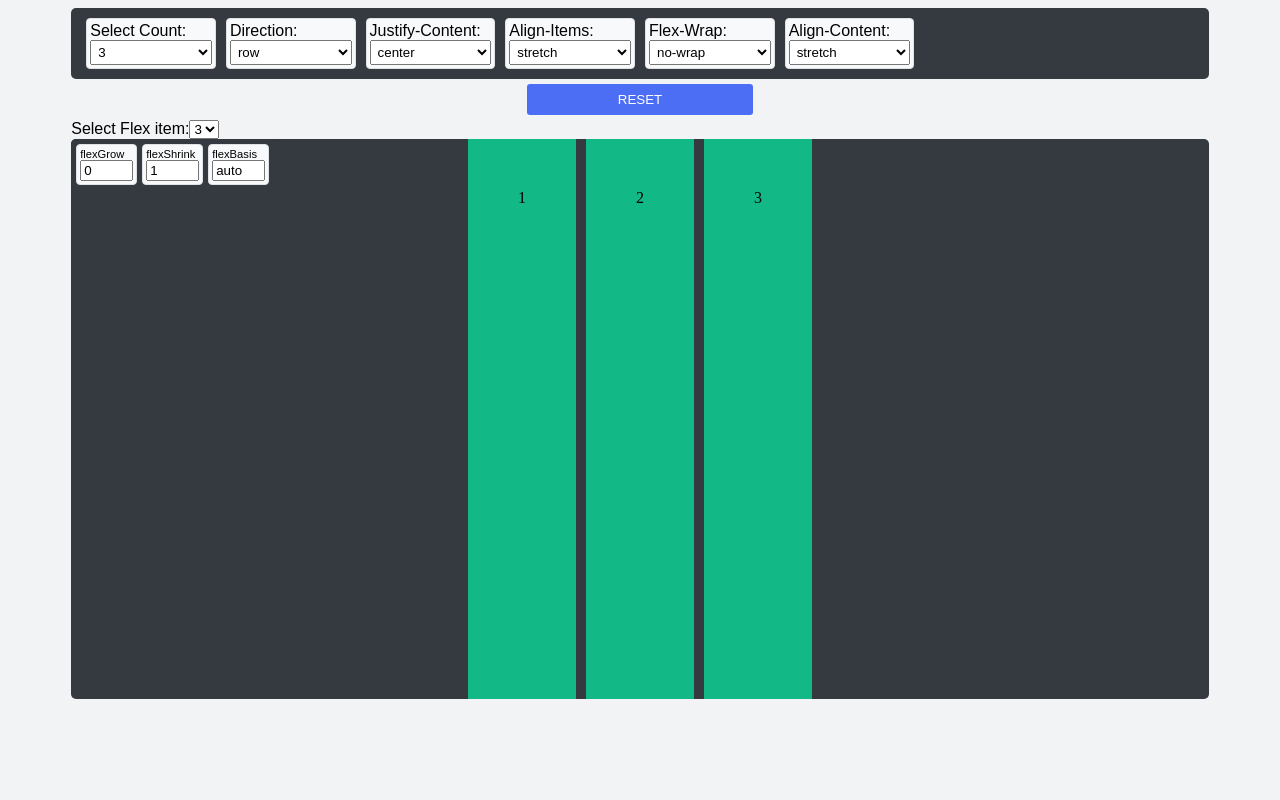
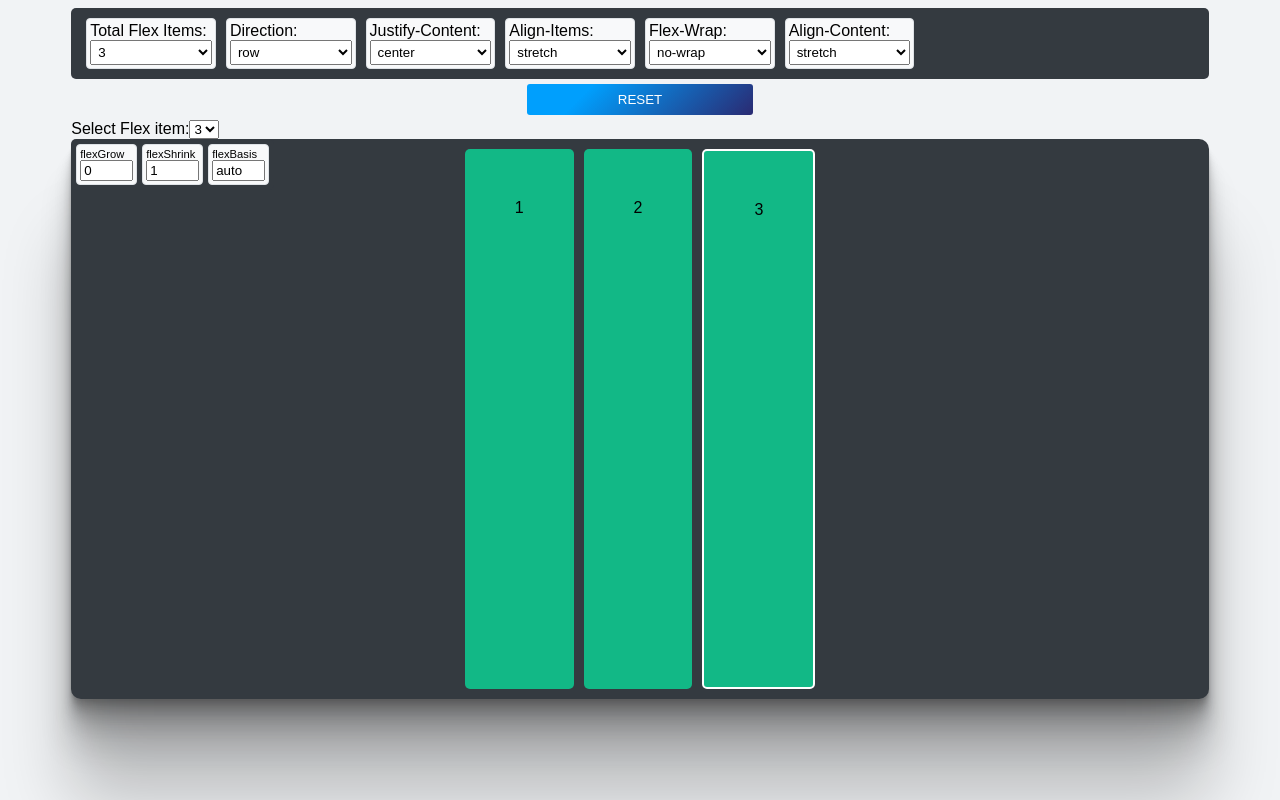
Before and after one commit to YutaMoriJP/Flexbox-Playground, a React (Create React App) app: page / in a window 1280 px wide. Built offline with nearby package versions, Linux system fonts and the light colour scheme.

Commit message:
style fixes and couple feature improvements

```diff
--- a/package.json
+++ b/package.json
@@ -16,10 +16,6 @@
     "react-scripts": "4.0.0",
     "styled-components": "5.3.0"
   },
-  "devDependencies": {
-    "@babel/runtime": "7.13.8",
-    "typescript": "4.1.3"
-  },
   "scripts": {
     "start": "react-scripts start",
     "build": "react-scripts build",
--- a/src/App.js
+++ b/src/App.js
@@ -2,10 +2,6 @@ import "./styles.css";
 import React from "react";
 import Flex from "./Display/Flex";
 import styled from "styled-components";
-import useMediaQuery from "./useHooks/useMediaQuery";
-import Select from "./Select/Select";
-import Grid from "./Display/Grid";
-import { counts, displays } from "./data/options";
 
 const Container = styled.article`
   width: 90%;
@@ -17,20 +13,9 @@ const Container = styled.article`
 `;
 
 export default function App() {
-  const isMobile = useMediaQuery(500);
-  const [display, setDisplay] = React.useState("flex");
-  const [count, setCount] = React.useState(isMobile ? 5 : 3);
   return (
     <Container>
-      {/* <Select
-        type="Layout Model"
-        value={display}
-        options={displays}
-        onChange={setDisplay}
-      /> */}
-      {/*  <Select type="Count" value={count} options={counts} onChange={setCount} />*/}
-      {display === "flex" && <Flex />}
-      {/*{display === "grid" && <Grid count={count} />}*/}
+      <Flex />
     </Container>
   );
 }
--- a/src/Button/Button.js
+++ b/src/Button/Button.js
@@ -2,18 +2,22 @@ import styled from "styled-components";
 
 const StyledButton = styled.button`
   padding: 8px 15px;
-  background-color: #4c6ef5;
+  background-color: #2a2a72;
+  background-image: linear-gradient(315deg, #2a2a72 0%, #009ffd 74%);
   border-radius: 3px;
   cursor: pointer;
   color: white;
   font-weight: 500;
   border: 0;
-
-  &:hover {
-    background-color: #364fc7;
+  position: relative;
+  z-index: 100;
+  transition: transform 0.5s ease-in-out;
+  :hover {
+    transform: scale(1.1);
   }
-  &:active {
-    background-color: #1864ab;
+  :active {
+    background-color: #045de9;
+    background-image: linear-gradient(315deg, #045de9 0%, #09c6f9 74%);
   }
 `;
 
--- a/src/Container/Container.js
+++ b/src/Container/Container.js
@@ -9,31 +9,25 @@ import Form from "../Form/Form";
 import Input from "../Form/Input";
 import Select from "../Select/Select";
 
-const BoxDisplay = ({ count, index, self, isReset }) => {
+const BoxDisplay = ({ count, index, setOption, self, isReset }) => {
   const [{ flexGrow, flexShrink, flexBasis }, dispatch] = useReducer(
     reducer,
     initialValue,
-    (init) => {
-      console.log(init);
-      console.log("lazy loader is called");
+    init => {
       const obj = JSON.parse(localStorage.getItem(`flex${index}`));
-      console.log(obj);
       return JSON.parse(localStorage.getItem(`flex${index}`)) || init;
     }
   );
   const renderCount = useRef(0);
-  console.log(`state on comp ${index} looks like`, {
-    flexGrow,
-    flexShrink,
-    flexBasis
-  });
-  const handleChange = (event) => {
+
+  const handleChange = event => {
     const name = event.target.name;
     const value = event.target.value;
     dispatch({ type: "UPDATE", payload: { name, value } });
   };
   const reset = () => {
     dispatch({ type: "RESET" });
+    localStorage.clear();
   };
 
   useEffect(() => {
@@ -77,7 +71,13 @@ const BoxDisplay = ({ count, index, self, isReset }) => {
           </Form>
         </Child>
       )}
-      <Box flexGrow={flexGrow} flexShrink={flexShrink} flexBasis={flexBasis}>
+      <Box
+        flexGrow={flexGrow}
+        flexShrink={flexShrink}
+        flexBasis={flexBasis}
+        current={count == index}
+        onClick={() => setOption(index)}
+      >
         {index}
       </Box>
     </>
@@ -86,18 +86,18 @@ const BoxDisplay = ({ count, index, self, isReset }) => {
 
 const useToggle = () => {
   const [bool, setBool] = useState(false);
-  const toggle = () => setBool((prevBool) => !prevBool);
+  const toggle = () => setBool(prevBool => !prevBool);
   return [bool, toggle];
 };
 
-const Container = ({ count, reset, ...rest }) => {
+const Container = ({ count, reset, setCount, ...rest }) => {
   const counts = Array.from({ length: count });
   const options = Array.from({ length: count }, (_, num) => ({
     value: num + 1,
-    id: num + 1
+    id: num + 1,
   }));
   const [option, setOption] = useState(1);
-  const onChange = (num) => setOption(num);
+  const onChange = num => setOption(num);
   const [bool, toggle] = useToggle();
   const fullreset = () => {
     reset();
@@ -129,6 +129,7 @@ const Container = ({ count, reset, ...rest }) => {
               key={key}
               self={rest.self}
               isReset={bool}
+              setOption={setOption}
             />
           );
         })}
@@ -138,20 +139,3 @@ const Container = ({ count, reset, ...rest }) => {
 };
 
 export default Container;
-//box
-
-/*
-    width: ${(props) => props.width || "50px"};
-  @media (min-width: 500px) {
-    width: ${(props) => props.width || "80px"};
-  }
-  @media (min-width: 800px) {
-    width: ${(props) => props.width || "150px"};
-  }
-  @media (min-width: 1000px) {
-    width: ${(props) => props.width || "180px"};
-  }
-  @media (min-width: 1200px) {
-    width: ${(props) => props.width || "180px"};
-  }
-  */
--- a/src/Container/styled/Article.js
+++ b/src/Container/styled/Article.js
@@ -2,14 +2,21 @@ import styled, { css } from "styled-components";
 
 const Article = styled.article`
   position: relative;
-  border-radius: 5px;
+  box-sizing: border-box;
+  border-radius: 10px;
   box-sizing: border-box;
   display: ${({ display }) => display};
   width: 100%;
   margin: auto;
+  padding: 10px;
   background-color: #343a40;
-  min-height: 70vh;
-  ${(props) =>
+  height: 70vh;
+  box-shadow: 0 2.3px 1.6px rgba(0, 0, 0, 0.057),
+    0 5.4px 3.7px rgba(0, 0, 0, 0.082), 0 9.7px 6.7px rgba(0, 0, 0, 0.101),
+    0 16.1px 11.1px rgba(0, 0, 0, 0.119), 0 26.5px 18.3px rgba(0, 0, 0, 0.138),
+    0 46.2px 31.9px rgba(0, 0, 0, 0.163), 0 100px 69px rgba(0, 0, 0, 0.22);
+
+  ${props =>
     props.display === "flex" &&
     css`
       flex-direction: ${({ direction }) => direction};
@@ -20,18 +27,35 @@ const Article = styled.article`
       align-items: "center";
       align-items: ${({ align }) => align};
     `}
-  ${(props) => props.display === "grid" && css``}
+  ${props => props.display === "grid" && css``}
 `;
 
 const Box = styled.article`
   box-sizing: border-box;
+  border-radius: 5px;
   background: #12b886;
+  cursor: pointer;
+
   padding: 50px;
-  flex-grow: ${(props) => props.flexGrow};
-  flex-shrink: ${(props) => props.flexShrink};
-  flex-basis: ${(props) => props.flexBasis};
-  /*flex: ${({ flexGrow, flexShrink, flexBasis }) =>
-    `${flexGrow} ${flexShrink} ${flexBasis}`};*/
+  flex-grow: ${props => props.flexGrow};
+  flex-shrink: ${props => props.flexShrink};
+  flex-basis: ${props =>
+    /\d/.test(props.flexBasis)
+      ? props.flexBasis.replace(/[^\d]/g, "") + "px"
+      : props.flexBasis};
+  font-family: sans-serif;
+  :hover {
+    box-shadow: 0 2.3px 1.6px rgba(0, 0, 0, 0.026),
+      0 5.4px 3.7px rgba(0, 0, 0, 0.037), 0 9.7px 6.7px rgba(0, 0, 0, 0.046),
+      0 16.1px 11.1px rgba(0, 0, 0, 0.054), 0 26.5px 18.3px rgba(0, 0, 0, 0.063),
+      0 46.2px 31.9px rgba(0, 0, 0, 0.074), 0 100px 69px rgba(0, 0, 0, 0.1);
+  }
+
+  ${props =>
+    props.current &&
+    css`
+      border: 2px solid white;
+    `}
 `;
 
 export { Article, Box };
--- a/src/Container/styled/Child.js
+++ b/src/Container/styled/Child.js
@@ -17,6 +17,7 @@ const Child = styled.article`
   background-color: #343a40;
   justify-content: center;
   gap: 5px;
+
   grid-template-columns: repeat(auto-fill, minmax(60px, 1fr));
   padding: 5px;
   > * {
--- a/src/Display/Flex.js
+++ b/src/Display/Flex.js
@@ -10,12 +10,12 @@ import {
   directions,
   justifys,
   aligns,
-  contents
+  contents,
 } from "../data/options";
 
 export default function Flex() {
   const isMobile = useMediaQuery(600);
-  const [count, setCount] = React.useState(isMobile ? 5 : 3);
+  const [count, setCount] = React.useState(3);
   const [direction, setDirection] = React.useState("row");
   const [justify, setJustify] = React.useState("center");
   const [align, setAlign] = React.useState("stretch");
@@ -28,13 +28,13 @@ export default function Flex() {
     setAlign("stretch");
     setWrap(isMobile ? "wrap" : "no-wrap");
     setContent("stretch");
-    setCount(isMobile ? 5 : 3);
+    setCount(3);
   };
   return (
     <>
       <Selectors>
         <Select
-          type="Select Count:"
+          type="Total Flex Items:"
           value={count}
           options={counts}
           onChange={setCount}
@@ -75,6 +75,7 @@ export default function Flex() {
         display="flex"
         justify={justify}
         count={count}
+        setCount={setCount}
         direction={direction}
         align={align}
         wrap={wrap}
@@ -84,11 +85,3 @@ export default function Flex() {
     </>
   );
 }
-
-/* <Select
-        type="Align-Self"
-        options={selves}
-        value={self}
-        onChange={setSelf}
-      />
-      <Select type="Flex" options={flexes} value={flex} onChange={setFlex} />*/
--- a/src/data/options.js
+++ b/src/data/options.js
@@ -2,18 +2,16 @@ export const counts = [
   { value: 1, id: 1 },
   { value: 2, id: 2 },
   { value: 3, id: 3 },
-  { value: 4, id: 4 },
-  { value: 5, id: 5 }
 ];
 
 export const displays = [
-  { value: "flex", id: 1 }
+  { value: "flex", id: 1 },
   //  { value: "grid", id: 2 }
 ];
 
 export const directions = [
   { value: "row", id: 1 },
-  { value: "column", id: 2 }
+  { value: "column", id: 2 },
 ];
 
 export const justifys = [
@@ -22,7 +20,7 @@ export const justifys = [
   { value: "space-around", id: 3 },
   { value: "space-evenly", id: 4 },
   { value: "flex-start", id: 5 },
-  { value: "flex-end", id: 6 }
+  { value: "flex-end", id: 6 },
 ];
 
 export const aligns = [
@@ -30,12 +28,12 @@ export const aligns = [
   { value: "flex-start", id: 2 },
   { value: "flex-end", id: 3 },
   { value: "stretch", id: 4 },
-  { value: "baseline", id: 5 }
+  { value: "baseline", id: 5 },
 ];
 
 export const wraps = [
   { value: "wrap", id: 1 },
-  { value: "no-wrap", id: 2 }
+  { value: "no-wrap", id: 2 },
 ];
 
 export const contents = [
@@ -45,7 +43,7 @@ export const contents = [
   { value: "stretch", id: 4 },
   { value: "space-between", id: 5 },
   { value: "space-around", id: 6 },
-  { value: "space-evenly", id: 7 }
+  { value: "space-evenly", id: 7 },
 ];
 
 export const selves = [
@@ -53,10 +51,10 @@ export const selves = [
   { value: "flex-start", id: 2 },
   { value: "flex-end", id: 3 },
   { value: "stretch", id: 4 },
-  { value: "baseline", id: 5 }
+  { value: "baseline", id: 5 },
 ];
 
 export const flexes = [
   { value: "1 1 auto", id: 1 },
-  { value: "0", id: 2 }
+  { value: "0", id: 2 },
 ];
--- a/src/styled/Center.js
+++ b/src/styled/Center.js
@@ -4,6 +4,7 @@ const Center = styled.article`
   display: grid;
   grid-template-columns: repeat(10, 1fr);
   margin: 5px;
+
   > * {
     grid-column: 5 / 7;
     @media (max-width: 600px) {
```
Also changed, not shown: .codesandbox/workspace.json (deleted), 2 other files (tests, documents, lock files or other folders).
